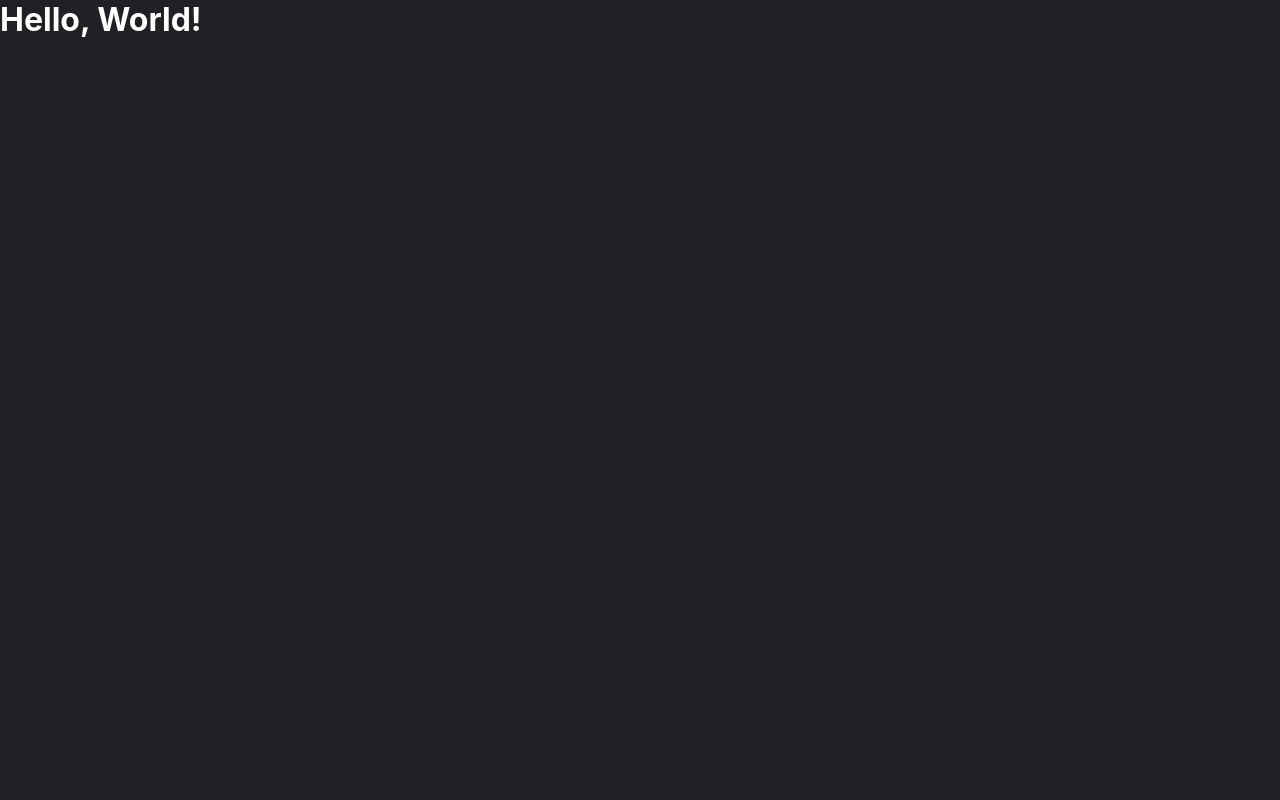
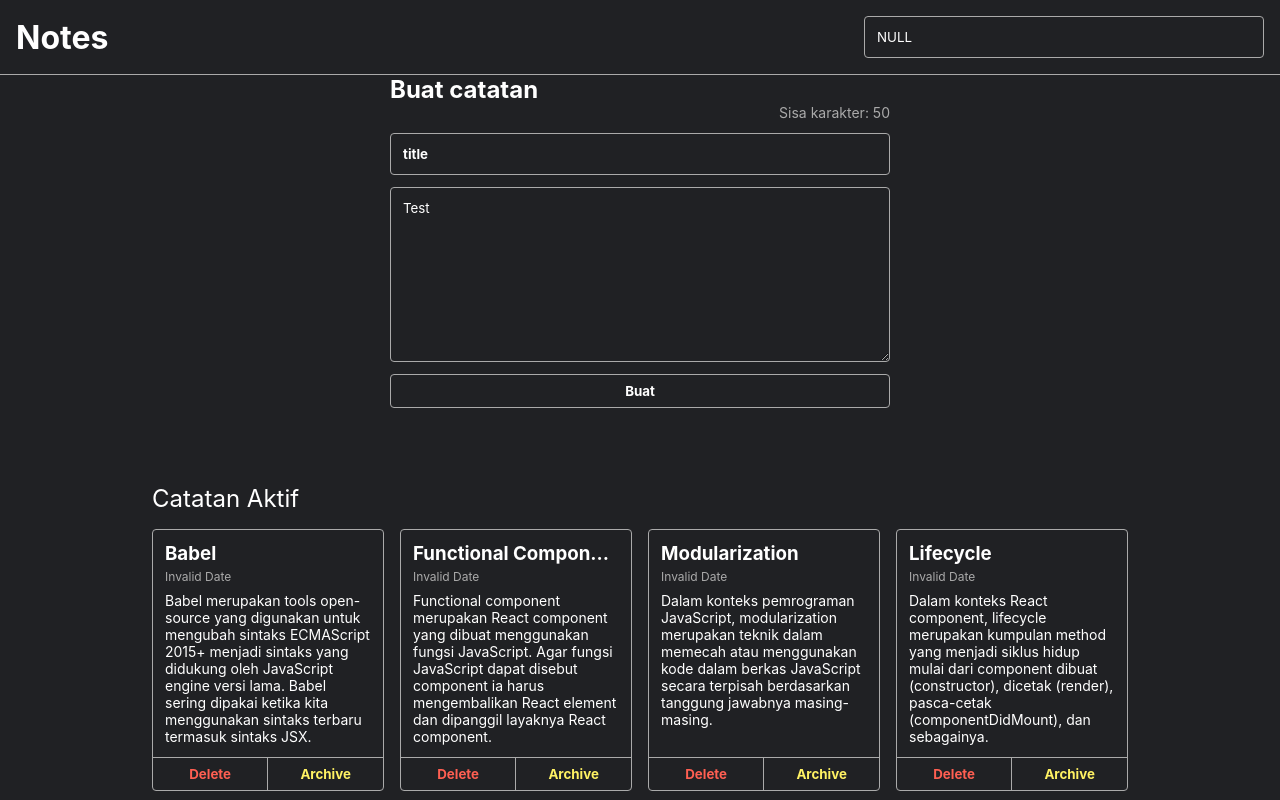
Before and after one commit to hawariMuflihMunte/react-jsx, a React (Vite) app in the folder personal-notes-starter/: page / in a window 1280 px wide. Shown: the top 800 px of the page. Built offline with nearby package versions, Linux system fonts and the light colour scheme.

Commit message:
Split Components

```diff
--- /dev/null
+++ b/personal-notes-starter/src/components/NotesApp.jsx
@@ -0,0 +1,34 @@
+import React from 'react';
+import {
+  getInitialData,
+  showFormattedDate
+} from '../utils/index.js';
+import NotesHeader from './NotesHeader.jsx';
+import NotesInput from './NotesInput.jsx';
+import NotesList from './NotesList.jsx';
+import NotesListEmpty from './NotesListEmpty.jsx';
+
+export default class NotesApp extends React.Component {
+  constructor(props) {
+    super(props);
+
+    this.state = {
+      notes: getInitialData()
+    }
+  }
+
+  render() {
+    return (
+      <>
+        <NotesHeader search={"NULL"} />
+        <NotesInput title={"title"} body={"Test"} />
+        <main className="note-app__body">
+          <h2>Catatan Aktif</h2>
+          <NotesList data={this.state.notes} />
+          <h2>Arsip</h2>
+          <NotesListEmpty />
+        </main>
+      </>
+    );
+  }
+}
--- /dev/null
+++ b/personal-notes-starter/src/components/NotesHeader.jsx
@@ -0,0 +1,11 @@
+import React from 'react';
+import NotesSearch from './NotesSearch';
+
+export default function NotesHeader({ search }) {
+  return (
+    <header className="note-app__header">
+      <h1>Notes</h1>
+      <NotesSearch query={search} />
+    </header>
+  );
+}
--- /dev/null
+++ b/personal-notes-starter/src/components/NotesInput.jsx
@@ -0,0 +1,33 @@
+import React from 'react';
+
+export default function NotesInput({
+  title,
+  body
+}) {
+  return (
+    <section className="note-input">
+      <h2>Buat catatan</h2>
+      <form>
+        <p className="note-input__title__char-limit">
+          Sisa karakter:
+          50
+        </p>
+        <input
+          type="text"
+          className="note-input__title"
+          placeholder="Ini adalah judul ..."
+          value={title}
+          required
+        />
+        <textarea
+          type="text"
+          className="note-input__body"
+          placeholder="Tuliskan catatanmu di sini ..."
+          value={body}
+          required
+        ></textarea>
+        <button type="submit">Buat</button>
+      </form>
+    </section>
+  );
+}
--- /dev/null
+++ b/personal-notes-starter/src/components/NotesItem.jsx
@@ -0,0 +1,27 @@
+import React from 'react';
+import { showFormattedDate } from '../utils/index';
+
+export default function NotesItem({
+  id,
+  title,
+  date,
+  body
+}) {
+  return (
+    <li className="note-item">
+        <article className="note-item__content">
+          <h3 className="note-item__title">{title}</h3>
+          <p className="note-item__date">
+            {showFormattedDate(date)}
+          </p>
+          <p className="note-item__body">
+            {body}
+          </p>
+        </article>
+        <section className="note-item__action">
+          <button className="note-item__delete-button">Delete</button>
+          <button className="note-item__archive-button">Archive</button>
+        </section>
+    </li>
+  );
+}
--- /dev/null
+++ b/personal-notes-starter/src/components/NotesList.jsx
@@ -0,0 +1,15 @@
+import React from 'react';
+import NotesItem from './NotesItem';
+
+export default function NotesList({ data }) {
+  return (
+    <ul className="notes-list">
+      {data.map(note => (
+        <NotesItem
+          key={note.id}
+          {...note}
+        />
+      ))}
+    </ul>
+  );
+}
--- /dev/null
+++ b/personal-notes-starter/src/components/NotesListEmpty.jsx
@@ -0,0 +1,5 @@
+import React from 'react';
+
+export default function NotesListEmpty() {
+  return <p className="notes-list__empty-message">Tidak ada catatan</p>;
+}
--- /dev/null
+++ b/personal-notes-starter/src/components/NotesSearch.jsx
@@ -0,0 +1,13 @@
+import React from 'react';
+
+export default function NotesSearch({ query }) {
+  return (
+    <section className="note-search">
+      <input
+        type="text"
+        placeholder="Cari catatan ..."
+        value={query}
+      />
+    </section>
+  );
+}
--- a/personal-notes-starter/src/index.jsx
+++ b/personal-notes-starter/src/index.jsx
@@ -1,8 +1,9 @@
 import React from 'react';
 import { createRoot } from 'react-dom/client';
+import NotesApp from './components/NotesApp';
 
 // import style
 import './styles/style.css';
 
 const root = createRoot(document.getElementById('root'));
-root.render(<h1>Hello, World!</h1>);
+root.render(<NotesApp />);
```
